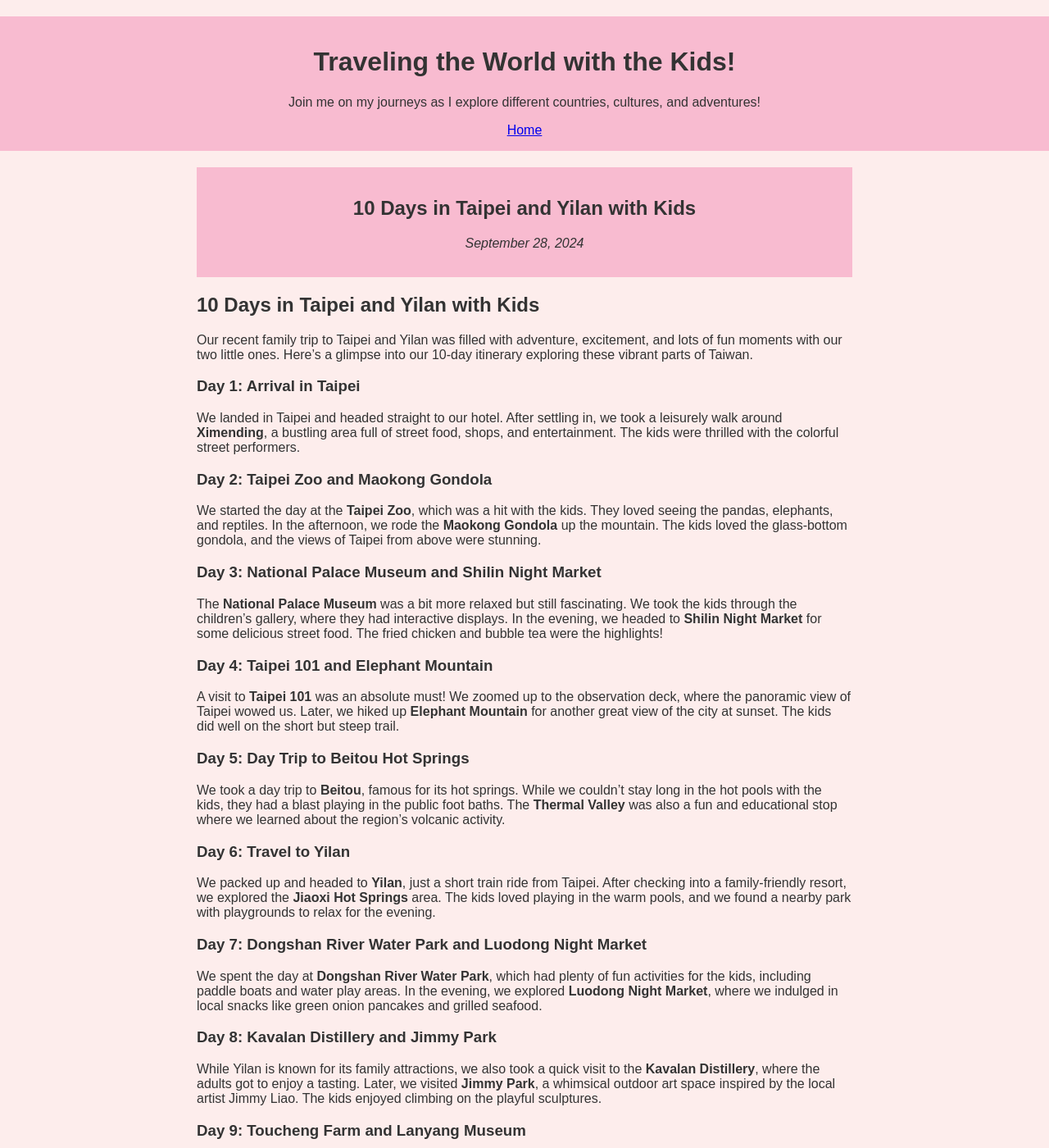
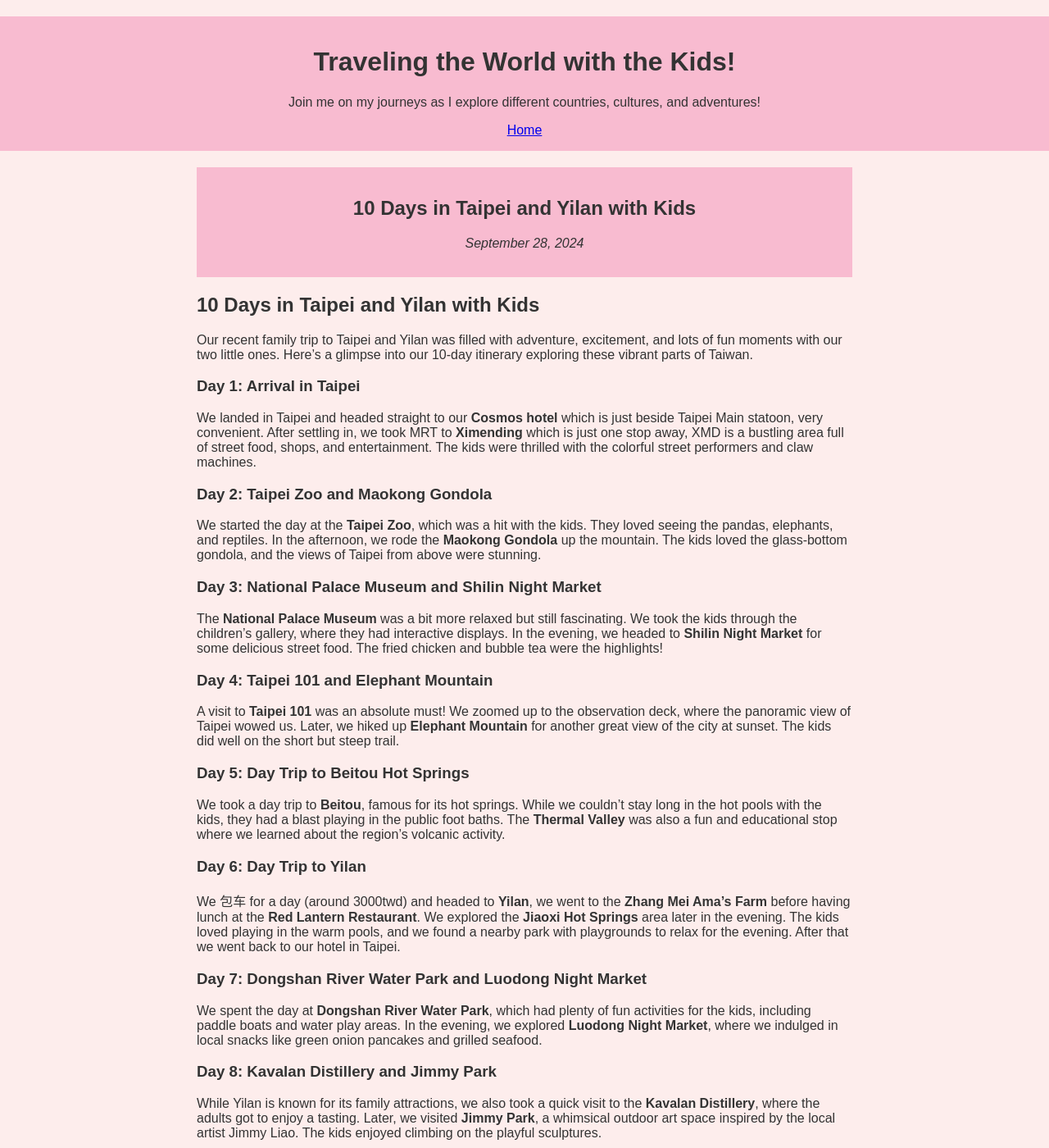
Before and after one commit to charming-content/travelwithkids.github.io, a Jekyll site: the page built from _posts/2024-09-28-taipei-yilan-holiday.md, in a window 1280 px wide and 1400 px high. Shown: the whole window at 82% size. Built offline with Jekyll 4.4.1, drawn with Linux system fonts in a browser that asks for light colours.

Commit message:
Update 2024-09-28-taipei-yilan-holiday.md

```diff
--- a/_posts/2024-09-28-taipei-yilan-holiday.md
+++ b/_posts/2024-09-28-taipei-yilan-holiday.md
@@ -9,7 +9,7 @@ date: 2024-09-28
 Our recent family trip to Taipei and Yilan was filled with adventure, excitement, and lots of fun moments with our two little ones. Here’s a glimpse into our 10-day itinerary exploring these vibrant parts of Taiwan.
 
 ### Day 1: Arrival in Taipei
-We landed in Taipei and headed straight to our hotel. After settling in, we took a leisurely walk around **Ximending**, a bustling area full of street food, shops, and entertainment. The kids were thrilled with the colorful street performers.
+We landed in Taipei and headed straight to our **Cosmos hotel** which is just beside Taipei Main statoon, very convenient. After settling in, we took MRT to **Ximending** which is just one stop away, XMD is a bustling area full of street food, shops, and entertainment. The kids were thrilled with the colorful street performers and claw machines.
 
 ### Day 2: Taipei Zoo and Maokong Gondola
 We started the day at the **Taipei Zoo**, which was a hit with the kids. They loved seeing the pandas, elephants, and reptiles. In the afternoon, we rode the **Maokong Gondola** up the mountain. The kids loved the glass-bottom gondola, and the views of Taipei from above were stunning.
@@ -23,8 +23,8 @@ A visit to **Taipei 101** was an absolute must! We zoomed up to the observation
 ### Day 5: Day Trip to Beitou Hot Springs
 We took a day trip to **Beitou**, famous for its hot springs. While we couldn’t stay long in the hot pools with the kids, they had a blast playing in the public foot baths. The **Thermal Valley** was also a fun and educational stop where we learned about the region's volcanic activity.
 
-### Day 6: Travel to Yilan
-We packed up and headed to **Yilan**, just a short train ride from Taipei. After checking into a family-friendly resort, we explored the **Jiaoxi Hot Springs** area. The kids loved playing in the warm pools, and we found a nearby park with playgrounds to relax for the evening.
+### Day 6: Day Trip to Yilan
+We 包车 for a day (around 3000twd) and headed to **Yilan**, we went to the **Zhang Mei Ama's Farm** before having lunch at the **Red Lantern Restaurant**. We explored the **Jiaoxi Hot Springs** area later in the evening. The kids loved playing in the warm pools, and we found a nearby park with playgrounds to relax for the evening. After that we went back to our hotel in Taipei.
 
 ### Day 7: Dongshan River Water Park and Luodong Night Market
 We spent the day at **Dongshan River Water Park**, which had plenty of fun activities for the kids, including paddle boats and water play areas. In the evening, we explored **Luodong Night Market**, where we indulged in local snacks like green onion pancakes and grilled seafood.
```
